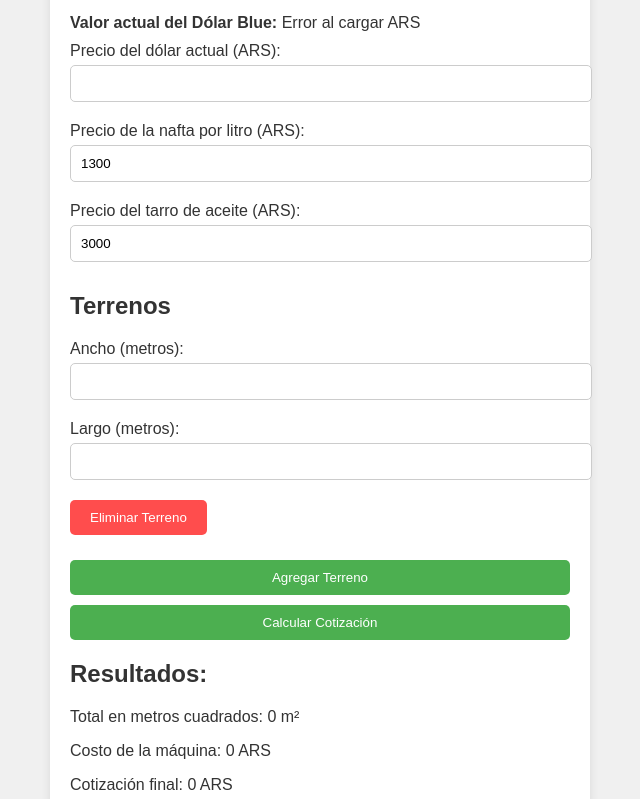
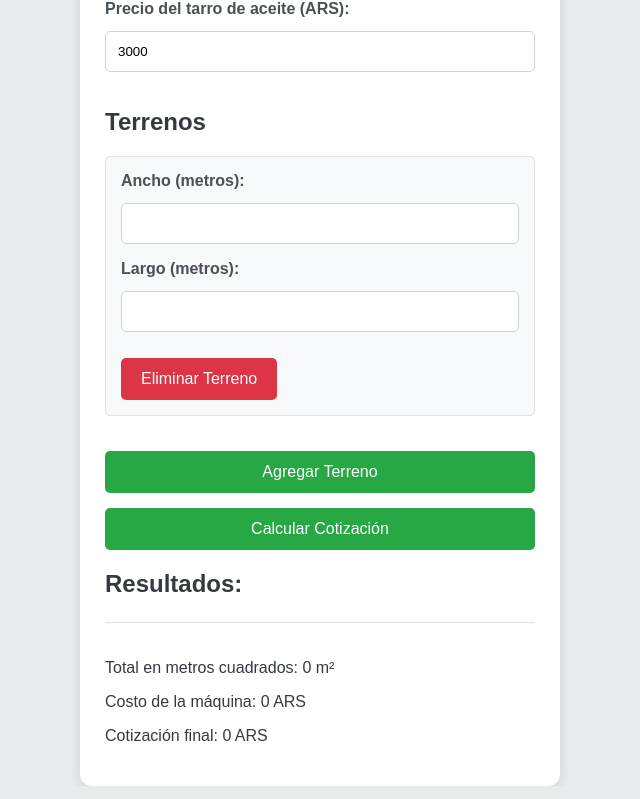
Before and after one commit to VladimirGonzalez/cotizador-jardineria, a plain HTML site: page index.html in a window 1280 px wide. Shown: the part 155-954 px from the top of the page, without its empty margins (320-960 px from the left). Drawn offline with Linux system fonts and the light colour scheme; no server answers.

Commit message:
update css

```diff
--- a/styles.css
+++ b/styles.css
@@ -1,8 +1,9 @@
+/* Estilos generales */
 body {
-    font-family: Arial, sans-serif;
-    background-color: #f0f0f0;
-    color: #333;
-    margin: 10%;
+    font-family: 'Arial', sans-serif;
+    background-color: #e9ecef;
+    color: #343a40;
+    margin: 0;
     padding: 0;
     display: flex;
     justify-content: center;
@@ -10,65 +11,99 @@ body {
     height: 100vh;
 }
 
+/* Contenedor principal */
 .container {
-    background-color: #fff;
-    padding: 20px;
-    border-radius: 10px;
-    box-shadow: 0 0 10px rgba(0, 0, 0, 0.1);
-    max-width: 500px;
+    background-color: #ffffff;
+    padding: 25px;
+    border-radius: 12px;
+    box-shadow: 0 4px 12px rgba(0, 0, 0, 0.1);
+    max-width: 480px;
     width: 100%;
+    box-sizing: border-box;
 }
 
+/* Estilo para el título principal */
 h1 {
     text-align: center;
-    margin-bottom: 20px;
+    margin-bottom: 24px;
+    font-size: 1.8em;
+    color: #007bff;
 }
 
+/* Etiquetas y campos de entrada */
 label {
     display: block;
-    margin-top: 10px;
+    margin-bottom: 8px;
+    font-weight: bold;
+    color: #495057;
 }
 
 input {
     width: 100%;
-    padding: 10px;
+    padding: 12px;
     margin-top: 5px;
-    margin-bottom: 10px;
-    border: 1px solid #ccc;
+    margin-bottom: 16px;
+    border: 1px solid #ced4da;
     border-radius: 5px;
+    box-sizing: border-box;
+    transition: border-color 0.3s ease;
 }
 
+input:focus {
+    border-color: #007bff;
+    outline: none;
+    box-shadow: 0 0 5px rgba(0, 123, 255, 0.25);
+}
+
+/* Botones */
 button {
     display: inline-block;
-    background-color: #4CAF50;
+    background-color: #28a745;
     color: white;
-    padding: 10px 20px;
+    padding: 12px 20px;
     margin-top: 10px;
     border: none;
     border-radius: 5px;
     cursor: pointer;
+    font-size: 1em;
+    transition: background-color 0.3s ease, box-shadow 0.3s ease;
 }
 
 button:hover {
-    background-color: #45a049;
+    background-color: #218838;
+    box-shadow: 0 2px 8px rgba(0, 0, 0, 0.15);
 }
 
-#resultados {
-    margin-top: 20px;
+/* Botones para añadir y calcular */
+#add-terreno, #calculate {
+    width: 100%;
+    margin-top: 15px;
 }
 
-#add-terreno, #calculate {
-    width: 100%;
+/* Resultados */
+#resultados {
+    margin-top: 24px;
+    padding-top: 20px;
+    border-top: 1px solid #dee2e6;
 }
 
+/* Estilos para cada bloque de terreno */
 .terreno {
-    margin-bottom: 15px;
+    margin-bottom: 20px;
+    padding: 15px;
+    background-color: #f8f9fa;
+    border-radius: 5px;
+    border: 1px solid #dee2e6;
 }
 
+/* Botón de eliminar terreno */
 .terreno button {
-    background-color: #ff4d4d;
+    background-color: #dc3545;
+    margin-top: 10px;
+    transition: background-color 0.3s ease, box-shadow 0.3s ease;
 }
 
 .terreno button:hover {
-    background-color: #ff3333;
+    background-color: #c82333;
+    box-shadow: 0 2px 8px rgba(0, 0, 0, 0.15);
 }
```
